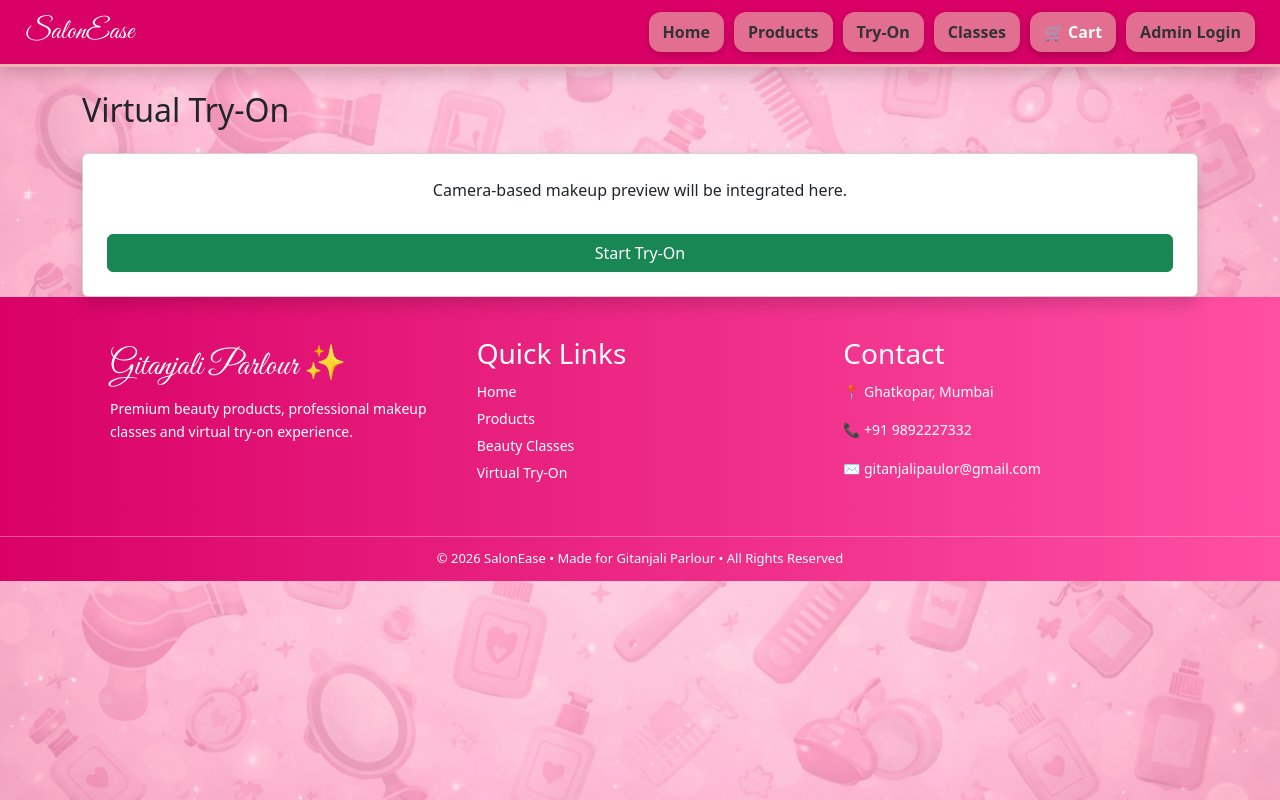
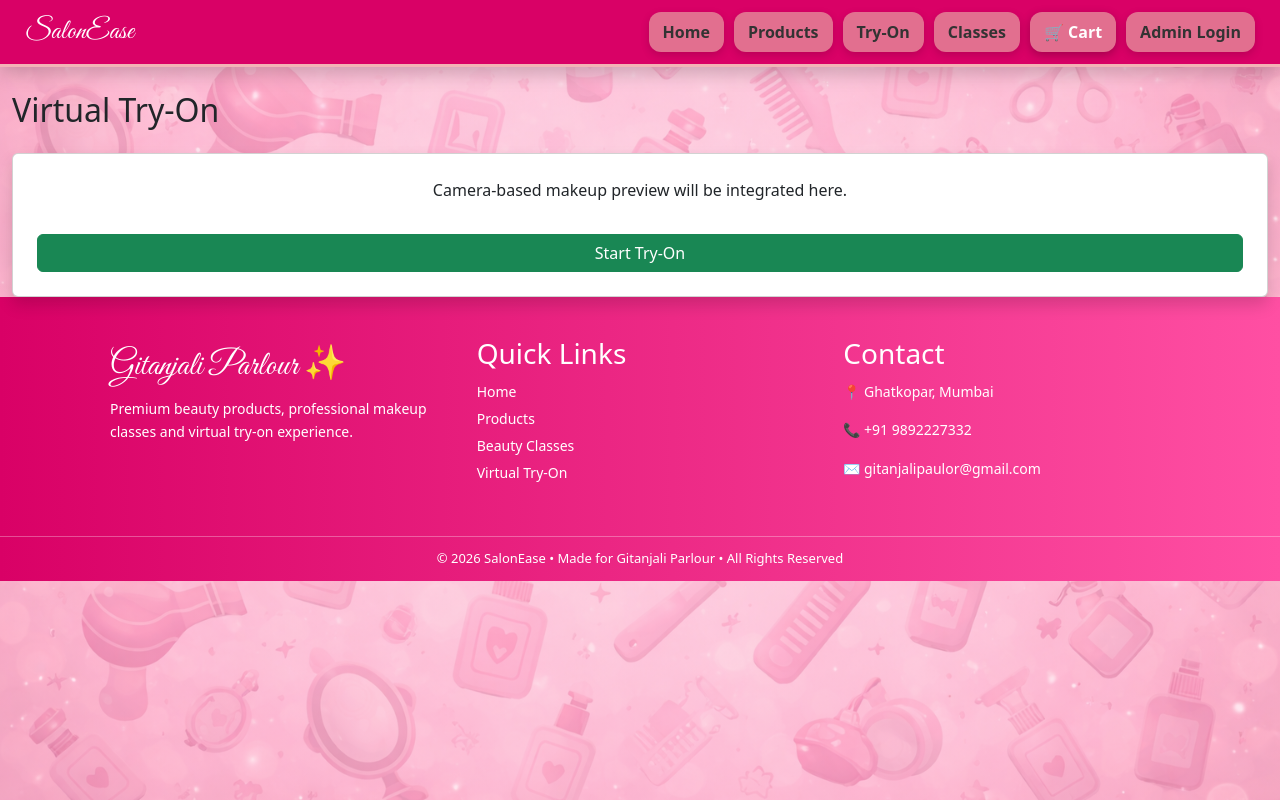
Before and after one commit to shrey0718/salonease, a React (Vite) app in the folder frontend/: page /tryon in a window 1280 px wide. Built offline with nearby package versions, Linux system fonts and the light colour scheme.

Commit message:
force salonease database connection

```diff
--- a/frontend/src/index.css
+++ b/frontend/src/index.css
@@ -2,6 +2,7 @@
 @tailwind components;
 @tailwind utilities;
 
+/* YOUR ORIGINAL BACKGROUND LOGIC (UNCHANGED) */
 body {
   margin: 0;
   min-height: 100vh;
@@ -15,3 +16,103 @@ body {
   background-repeat: repeat;
   background-attachment: fixed;
 }
+
+/* GLOBAL RESPONSIVE FIXES */
+
+* {
+  box-sizing: border-box;
+}
+
+html, body {
+  width: 100%;
+  overflow-x: hidden;
+}
+
+/* ROOT CONTAINER */
+#root {
+  width: 100%;
+  overflow-x: hidden;
+}
+
+/* FIX NAVBAR CUTTING */
+nav {
+  width: 100%;
+  flex-wrap: wrap;
+}
+
+/* BOOTSTRAP GRID FIX */
+.container,
+.row {
+  max-width: 100%;
+  margin-left: auto;
+  margin-right: auto;
+}
+
+/* CARDS SHOULD NOT EXCEED SCREEN */
+.card,
+.col-md-4,
+.col-md-3 {
+  max-width: 100%;
+}
+
+/* MEDIA ELEMENTS */
+img,
+video,
+canvas {
+  max-width: 100%;
+  height: auto;
+  display: block;
+}
+
+/* TRY-ON CAMERA FIX */
+video {
+  width: 100% !important;
+  height: auto !important;
+}
+
+/* BUTTON WRAP FIX */
+button {
+  max-width: 100%;
+  word-wrap: break-word;
+}
+
+/* FOOTER FIX */
+footer {
+  width: 100%;
+}
+
+/* MOBILE IMPROVEMENTS */
+
+@media (max-width: 768px) {
+
+  h1 span {
+    font-size: 42px !important;
+  }
+
+  h1 {
+    font-size: 28px;
+  }
+
+  p {
+    font-size: 14px;
+  }
+
+  /* STACK CARDS */
+  .row {
+    display: block;
+  }
+
+  .col-md-4,
+  .col-md-3 {
+    width: 100%;
+    margin-bottom: 15px;
+  }
+
+  /* NAVBAR BUTTON SIZE */
+  nav a,
+  nav button {
+    font-size: 12px;
+    padding: 6px 10px;
+  }
+
+}
```
